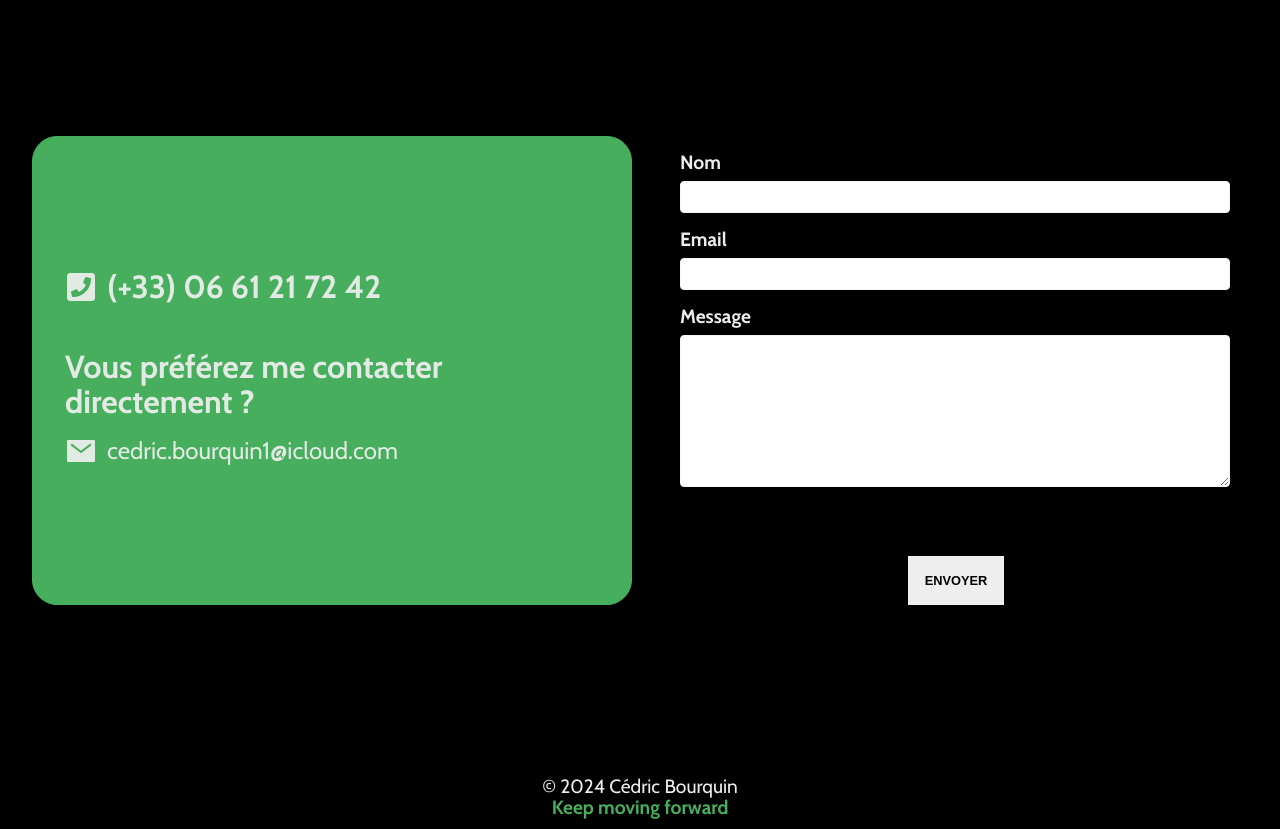
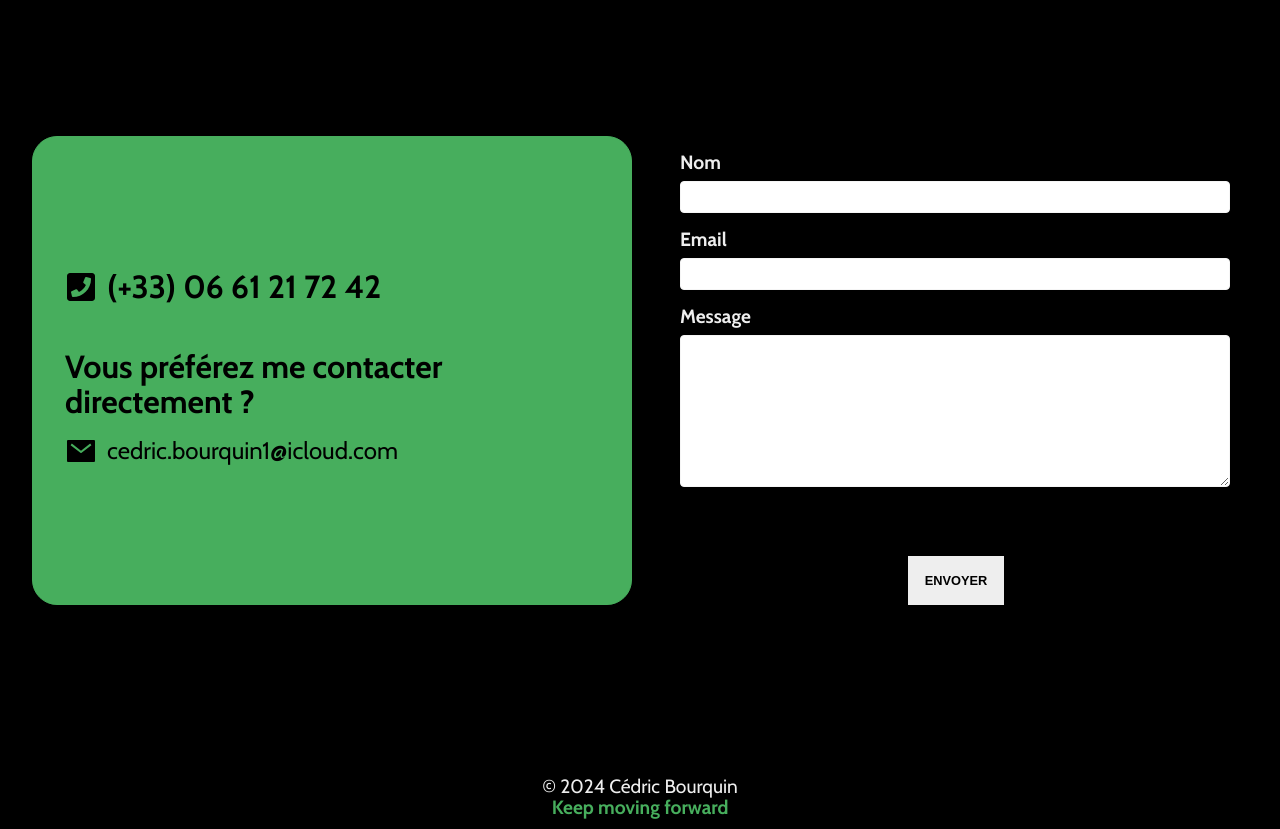
Before and after one commit to ginx836/ginxdev-portfolio, a React (Vite) app: page / in a window 1280 px wide. Shown: the part 2920-3749 px from the top of the page. Built offline with nearby package versions, Linux system fonts and the light colour scheme.

Commit message:
Correct contrast color

```diff
--- a/src/components/Contact/contacts.scss
+++ b/src/components/Contact/contacts.scss
@@ -22,7 +22,7 @@
     border: 1px solid var(--color-tertiary);
     border-radius: 25px;
     background-color: var(--color-tertiary);
-    color: #eeee;
+    color: var(--color-secondary);
 
     @media screen and (max-width: $breakpoint-1024px) {
       padding: $margin-medium;
@@ -83,7 +83,7 @@
       }
 
       .contact-item__link {
-        color: #eeee;
+        color: var(--color-secondary);
         font-size: $fs-md;
         text-decoration: none;
 
```
